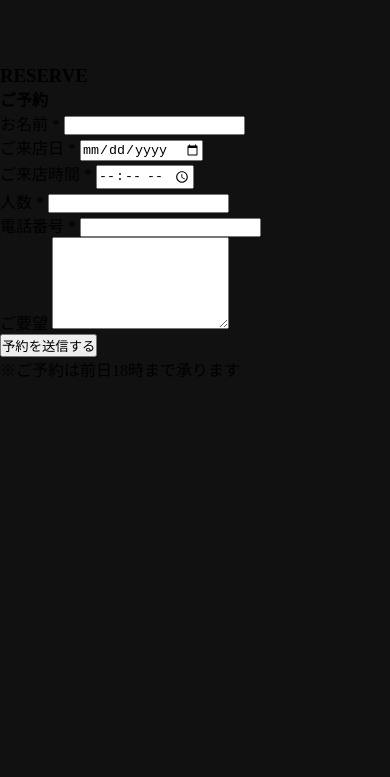
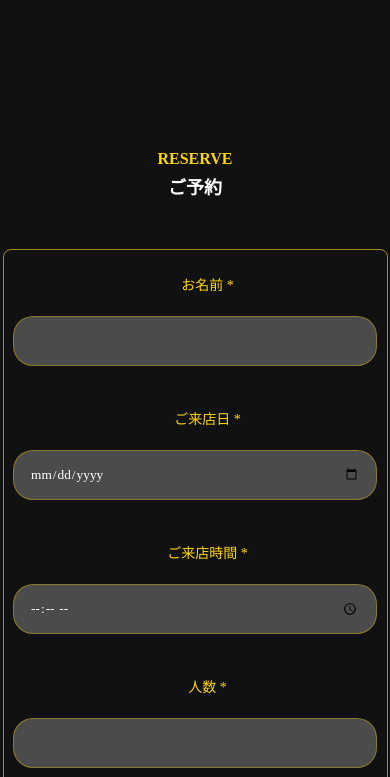
Before and after one commit to hama-websev/bar-noir, a plain HTML site: page index.html in a window 390 px wide. Shown: the part 5287-6064 px from the top of the page. Before the commit the page ends 5668 px from the top, so only its background shows below. Drawn offline with Linux system fonts and the light colour scheme.

Commit message:
Update style.css

```diff
--- a/style.css
+++ b/style.css
@@ -461,6 +461,114 @@ margin-bottom: 65px;
 opacity: 0.5;
 }
 
+/* RESERVE */
+
+#RESERVE .reservation-box {
+    text-align: center;
+    margin-top: 150px;
+}
+
+#RESERVE .reservation-box h3 {
+  color: #FFD700;
+    margin-top: 50px;
+    font-size: 16px;
+    padding-bottom: 5px;
+}
+
+ #RESERVE .reservation-title {
+    font-size: 18px;
+    color: #FFFFFF;
+    font-weight: bold;
+    padding-bottom: 50px;
+}
+
+ #RESERVE .contact-card {
+    border: 1px solid rgba(230, 194, 0, 0.7);
+border-radius: 8px;
+padding: 24px 0;
+max-width: 620px;
+max-height: 880px;
+margin: 0 auto;
+margin-bottom: 65px;
+ }
+
+ .form-group {
+    display: grid;
+    grid-template-columns: 120px 1fr;
+    align-items: center;
+    gap: 16px;
+    margin-bottom: 22px;
+ }
+
+ .form-group label {
+    display: block;
+    color: #FFD700;
+    font-size: 16px;
+    margin-bottom: 6px;
+    padding-left: 25px;
+ }
+
+.form-group input,
+.form-group textarea {
+    width: 95%;
+    height: 50px;
+    padding: 0 16px;
+    border-radius: 20px;
+    border: 1px solid rgba(230, 194, 0, 0.4);
+    background: #4C4B4B;
+    color: #FFFFFF;
+    font-family: inherit;
+    outline: none;
+    margin-bottom: 20px;
+}
+
+.form-group--message {
+    display: flex;
+    flex-direction: column;
+    align-items: center;
+}
+
+.form-group--message label {
+    padding-left: 0;
+    margin-bottom: 12px;
+}
+
+.form-group--message textarea {
+    width: 90%;
+    height: 160px;
+    padding: 16px;
+    border-radius: 16px;
+}
+
+.form-group textarea {
+    border-radius: 12px;
+    resize: none;
+}
+
+.submit-btn {
+    display: block;
+    width: 70%;
+    margin: 32px auto 16px;
+    padding: 12px 0;
+    border-radius: 24px;
+    border: none;
+    background: #E6C200;
+    color: #333;
+    font-weight: bold;
+    cursor: pointer;
+    transition: background-color 0.3s;
+}
+
+.submit-btn:hover {
+opacity: 0.5;
+}
+
+.form-note {
+    text-align: center;
+    font-size: 12px;
+    color: #C8C8C8;
+}
+
 /* iPad */
 
 @media screen and (max-width: 834px) {
@@ -613,6 +721,23 @@ max-height: 500px;
 margin: 0 auto;
 margin-bottom: 65px;
 }
+
+/* RESERVE */
+
+ #RESERVE .contact-card {
+    border: 1px solid rgba(230, 194, 0, 0.7);
+border-radius: 8px;
+padding: 24px 0;
+max-width: 420px;
+max-height: 1100px;
+margin: 0 auto;
+margin-bottom: 65px;
+ }
+
+ .form-group {
+    display: flex;
+    flex-direction: column;
+ }
 
 }
 
@@ -838,4 +963,85 @@ margin-bottom: 65px;
     font-size: 14px;
 }
 
+/* RESERVE */
+
+ #RESERVE .contact-card {
+    border: 1px solid rgba(230, 194, 0, 0.7);
+border-radius: 8px;
+padding: 24px 0;
+max-width: 385px;
+max-height: 1200px;
+margin: 0 auto;
+margin-bottom: 65px;
+ }
+
+ .form-group label {
+    display: block;
+    color: #FFD700;
+    font-size: 14px;
+    margin-bottom: 6px;
+    padding-left: 25px;
+ }
+
+.form-group input,
+.form-group textarea {
+    width: 95%;
+    height: 50px;
+    padding: 0 16px;
+    border-radius: 20px;
+    border: 1px solid rgba(230, 194, 0, 0.4);
+    background: #4C4B4B;
+    color: #FFFFFF;
+    font-family: inherit;
+    outline: none;
+    margin-bottom: 20px;
 }
+
+.form-group--message {
+    display: flex;
+    flex-direction: column;
+    align-items: center;
+}
+
+.form-group--message label {
+    padding-left: 0;
+    margin-bottom: 12px;
+}
+
+.form-group--message textarea {
+    width: 90%;
+    height: 160px;
+    padding: 16px;
+    border-radius: 16px;
+}
+
+.form-group textarea {
+    border-radius: 12px;
+    resize: none;
+}
+
+.submit-btn {
+    display: block;
+    width: 70%;
+    margin: 32px auto 16px;
+    padding: 12px 0;
+    border-radius: 24px;
+    border: none;
+    background: #E6C200;
+    color: #333;
+    font-weight: bold;
+    cursor: pointer;
+    transition: background-color 0.3s;
+}
+
+.submit-btn:hover {
+opacity: 0.5;
+}
+
+.form-note {
+    text-align: center;
+    font-size: 10px;
+    color: #C8C8C8;
+}
+
+}
```
